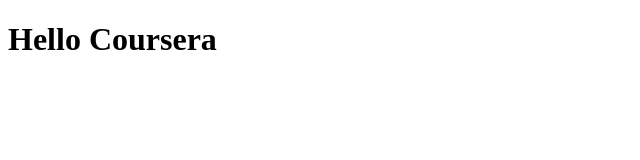
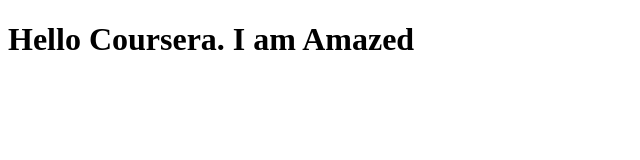
Before and after one commit to AwaisFayyaz/coursera-test, a plain HTML site: page site/index.html in a window 1280 px wide. Shown: the whole page, without its empty margins (0-640 px from the left). Drawn offline with Linux system fonts and the light colour scheme.

Commit message:
Small Change in index.html

```diff
--- a/site/index.html
+++ b/site/index.html
@@ -5,6 +5,6 @@
 </head>
 <body>
 
- <h1> Hello Coursera</h1>
+ <h1> Hello Coursera. I am Amazed</h1>
 </body>
 </html>
```
